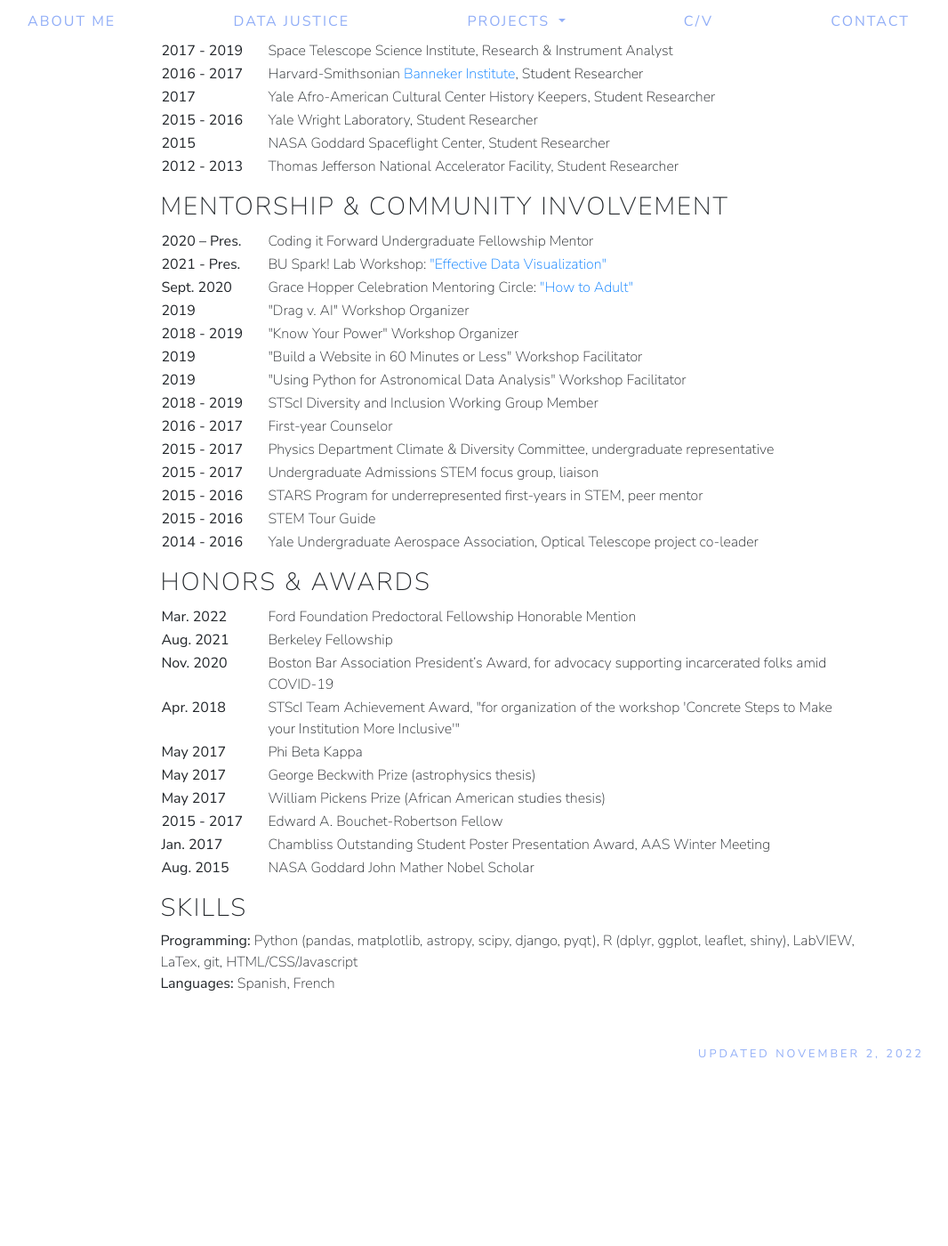
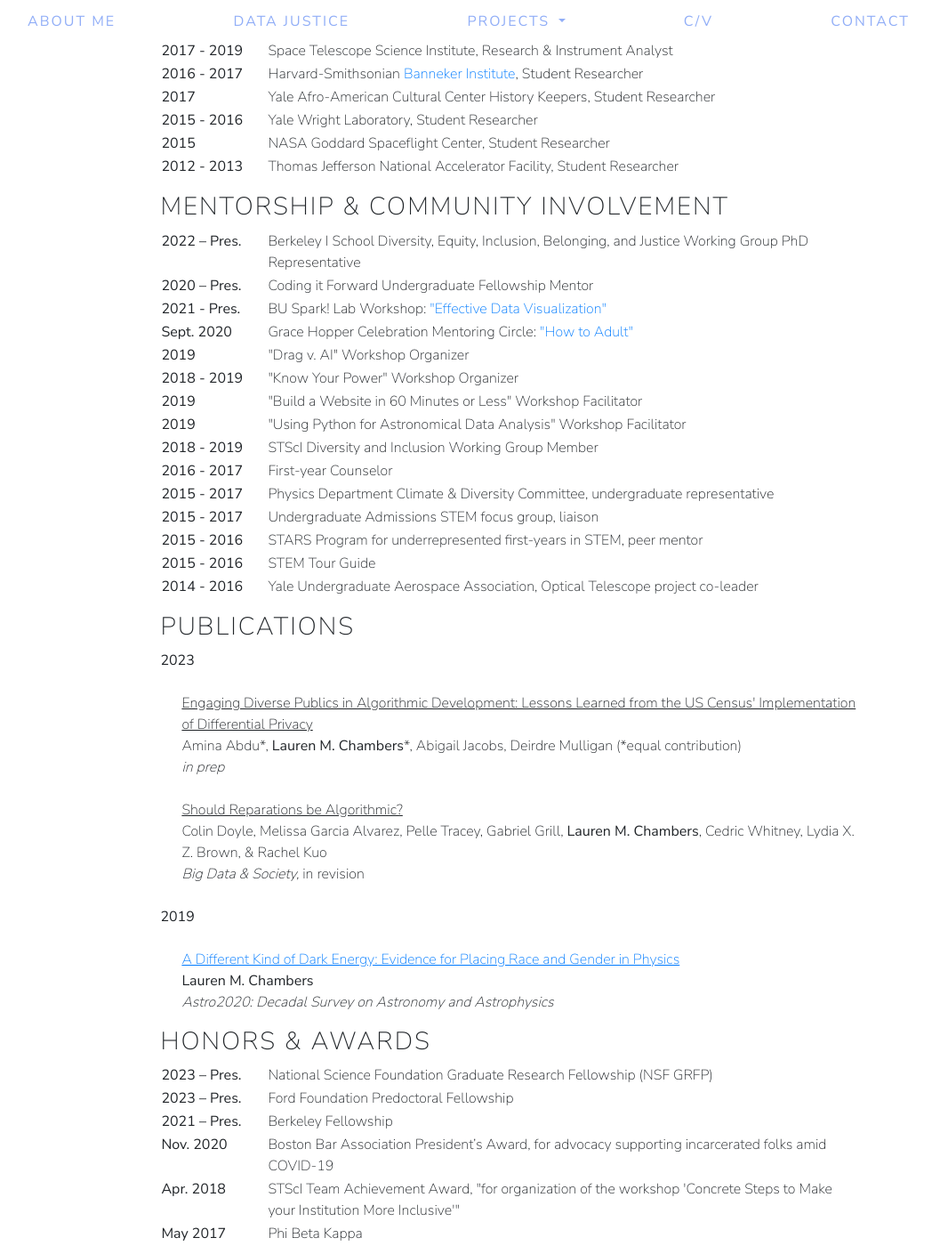
Before and after one commit to smhurwitz/smhurwitz.github.io, a Jekyll site: the page built from cv.html, in a window 1280 px wide and 1400 px high, scrolled down 524 px. Shown: the whole window at 89% size, without its empty margins (113-1179 px from the left). Built offline with Jekyll 4.4.1, drawn with Linux system fonts in a browser that asks for light colours; nearby versions of some CDN libraries; before the commit the page ends 1749 px from its top, so only the background shows below that; some of the changed text lies outside the part shown.

Commit message:
Update for 2023 & add pubs section

```diff
--- a/cv.html
+++ b/cv.html
@@ -7,8 +7,8 @@ title: C/V
   <div class="row cv-row">
     <!-- Mobile: Move download button to top -->
     <div class="col-md-3 my-2 mt-4 text-center d-block d-sm-none" style="margin-left: 3rem;">
-      <a class="btn btn-outline-secondary btn-resume" role="button" href="pdfs/Chambers_Resume_2022.pdf" target="_blank">VIEW RESUME</a>
-      <a class="btn btn-outline-secondary btn-cv" role="button" href="pdfs/Chambers_CV_2022.pdf" target="_blank">VIEW FULL C/V</a>
+      <a class="btn btn-outline-secondary btn-resume" role="button" href="pdfs/Chambers_Resume_2023.pdf" target="_blank">VIEW RESUME</a>
+      <a class="btn btn-outline-secondary btn-cv" role="button" href="pdfs/Chambers_CV_2023.pdf" target="_blank">VIEW FULL C/V</a>
     </div>
 
     <div class="col-md-6 mx-5 my-3">
@@ -23,8 +23,8 @@ title: C/V
     </div>
 
     <div class="col-md-3 my-5 text-center d-none d-sm-block">
-      <a class="btn btn-outline-secondary btn-resume" role="button" href="pdfs/Chambers_Resume_2022.pdf" target="_blank">VIEW RESUME</a>
-      <a class="btn btn-outline-secondary btn-cv" role="button" href="pdfs/Chambers_CV_2022.pdf" target="_blank">VIEW FULL C/V</a>
+      <a class="btn btn-outline-secondary btn-resume" role="button" href="pdfs/Chambers_Resume_2023.pdf" target="_blank">VIEW RESUME</a>
+      <a class="btn btn-outline-secondary btn-cv" role="button" href="pdfs/Chambers_CV_2023.pdf" target="_blank">VIEW FULL C/V</a>
     </div>
 
     <div class="col-md-12 mx-5 my-2">
@@ -76,6 +76,10 @@ title: C/V
     <div class="col-md-12 mx-5  my-2">
       <h3>MENTORSHIP & COMMUNITY INVOLVEMENT</h3>
       <table>
+        <tr>
+          <td><b>2022 – Pres.</b></td>
+          <td>Berkeley I School Diversity, Equity, Inclusion, Belonging, and Justice Working Group PhD Representative</td>
+        </tr>
         <tr>
           <td><b>2020 – Pres.</b></td>
           <td>Coding it Forward Undergraduate Fellowship Mentor</td>
@@ -136,14 +140,40 @@ title: C/V
     </div>
 
     <div class="col-md-12 mx-5  my-2">
+      <h3>PUBLICATIONS</h3>
+      <b>2023</b></br></br>
+      <div style="margin-left:1.5rem;">
+        <u>Engaging Diverse Publics in Algorithmic Development: Lessons Learned from the US Census' Implementation of Differential Privacy</u></br>
+        Amina Abdu*, <b>Lauren M. Chambers</b>*, Abigail Jacobs, Deirdre Mulligan (*equal contribution)</br>
+        <em>in prep</em></br></br>
+
+        <u>Should Reparations be Algorithmic?</u></br>
+        Colin Doyle, Melissa Garcia Alvarez, Pelle Tracey, Gabriel Grill, <b>Lauren M. Chambers</b>, Cedric Whitney, Lydia X. Z. Brown, & Rachel Kuo</br>
+        <em>Big Data & Society, </em> in revision</br></br>
+      </div>
+
+      <b>2019</b></br></br>
+      <div style="margin-left:1.5rem;">
+        <a href="https://baas.aas.org/pub/2020n7i162/release/1" target="_blank" style="text-decoration-line: underline;">A Different Kind of Dark Energy: Evidence for Placing Race and Gender in Physics</a></br>
+        <b>Lauren M. Chambers</b></br>
+        <em>Astro2020: Decadal Survey on Astronomy and Astrophysics</em>
+      </div>
+
+    </div>
+
+    <div class="col-md-12 mx-5  my-2">
       <h3>HONORS & AWARDS</h3>
       <table>
         <tr>
-          <td><b>Mar. 2022</b></td>
-          <td>Ford Foundation Predoctoral Fellowship Honorable Mention</td>
+          <td><b>2023 – Pres.</b></td>
+          <td>National Science Foundation Graduate Research Fellowship (NSF GRFP)</td>
         </tr>
         <tr>
-          <td><b>Aug. 2021</b></td>
+          <td><b>2023 – Pres.</b></td>
+          <td>Ford Foundation Predoctoral Fellowship</td>
+        </tr>
+        <tr>
+          <td><b>2021 – Pres.</b></td>
           <td>Berkeley Fellowship</td>
         </tr>
         <tr>
@@ -191,4 +221,4 @@ Institution More Inclusive'"</td>
 
 </main>
 
-<footer>Updated November 2, 2022</footer>
+<footer>Updated April 6, 2023</footer>
```
Also changed, not shown: 2 other files.
